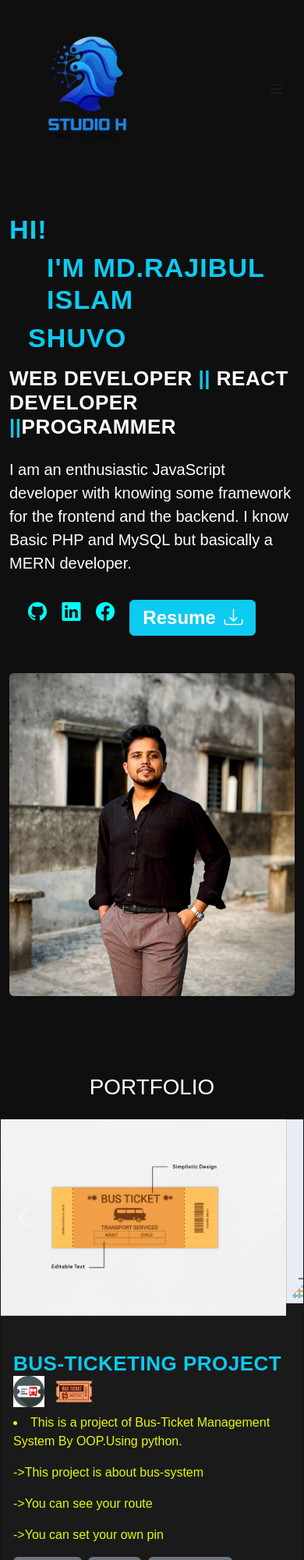
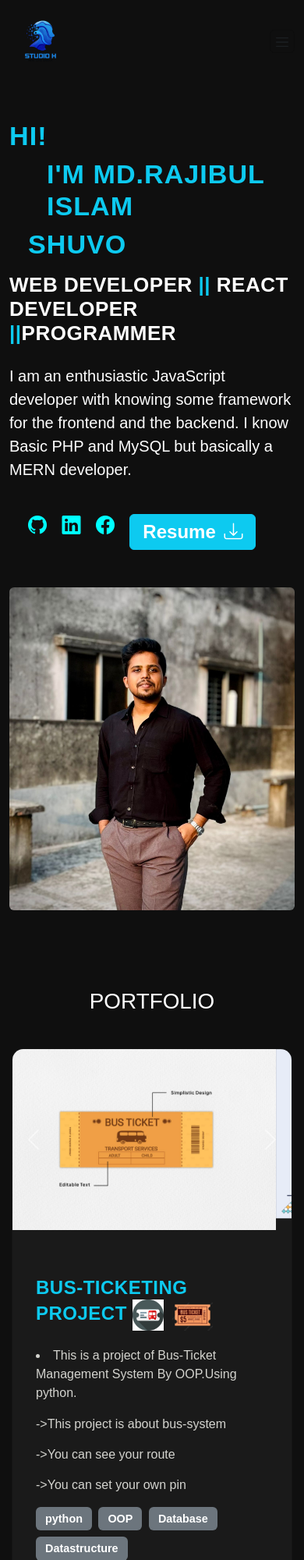
Before and after one commit to rajib3777/Assignment-01, a plain HTML site: page index.html in a window 390 px wide. Shown: the top 2000 px of the page at 78% size. Drawn offline with nearby package versions, Linux system fonts and the light colour scheme.

Commit message:
Update portfolio_02.css

```diff
--- a/portfolio_02.css
+++ b/portfolio_02.css
@@ -21,6 +21,32 @@ a{
     color: cyan;
 }
 
+.navbar-brand img{
+    height: 200px;
+    transition: all 0.3s ease;
+}
+
+@media(max-width:991.98px){
+    .navbar-brand img{
+    height: 150px !important;
+    transition: all 0.3s ease;
+   }
+}
+
+@media(max-width:767.98px){
+    .navbar-brand img{
+    height: 120px !important;
+    transition: all 0.3s ease;
+   }
+}
+
+@media(max-width:575.98px){
+    .navbar-brand img{
+    height: 80px !important;
+    transition: all 0.3s ease;
+   }
+}
+
 .nav-link{
     color: white !important;
     font-weight: 500;
@@ -29,6 +55,9 @@ a{
 
 .nav-link:hover{
     color: cyan;
+}
+.navbar-toggler{
+    padding: 0.15em 0.3rem;
 }
 
 .description{
@@ -54,6 +83,15 @@ a{
     width:1em;
     height: 1em;
 }
+
+.card{
+    max-width: 1200px;
+    background-color: cyan;
+    color: white;
+    display: flex;
+
+}
+
 
 .card-custom{
     background-color: #1a1a1a;
@@ -138,8 +176,9 @@ h5{
 }
 
 .card-text{
-    color:rgb(231,247,10)
+    color:rgb(212, 212, 207)
 }
+
 
 .contact01{
     margin-top: 80px;
@@ -305,3 +344,96 @@ footer .fg-lg:hover{
     height: 350px;
     width: 100%;
 }
+
+.d-flex.justify-content-center{
+    padding: 0 15px;
+    width: 100%;
+    box-sizing: border-box;
+
+}
+
+.card{
+    max-width: 1200px;
+    width: 100%;
+    margin: 20px auto;
+    background-color: cyan;
+    border-radius: 15px;
+    overflow: hidden;
+}
+
+@media (max-width:767.98){
+    .card{
+        flex-direction: column;
+    }
+
+}
+
+@media (min-width:767.98) and (max-width:991.98){
+    .card{
+        max-width: 100%;
+    }
+    .card-custom{
+        width: 80px;
+        margin: 20px auto;
+    }
+
+    .col-md-6{
+        width: 45%;
+        padding: 0 10px;
+
+    }
+
+    .carousel-inner{
+        min-height: 250px;
+    }
+
+    .carousel-item img{
+        object-fit: contain;
+        height: auto;
+        max-height: 250;
+    }
+
+    .card-body{
+        padding: 20px !important;
+    }
+
+}
+
+
+@media (min-width:991.99){
+    .card{
+        flex-direction: row;
+    }
+
+    .col-md-6{
+        width: 50%;
+    }
+}
+
+
+.card-body{
+    padding: 30px;
+}
+
+.card-title{
+    font-size: 1.5rem;
+    margin-bottom: 20px;
+}
+
+.card-text{
+    margin-bottom: 15px;
+    line-break: 1.6;
+}
+
+.badge{
+    margin-right: 8px;
+    margin-bottom: 8px;
+    font-size: 0.9rem;
+    padding: 8px 12px;
+}
+
+.bi-github{
+    font-size: 1.5rem;
+    margin-top: 15px;
+    display: inline-block;
+}
```
